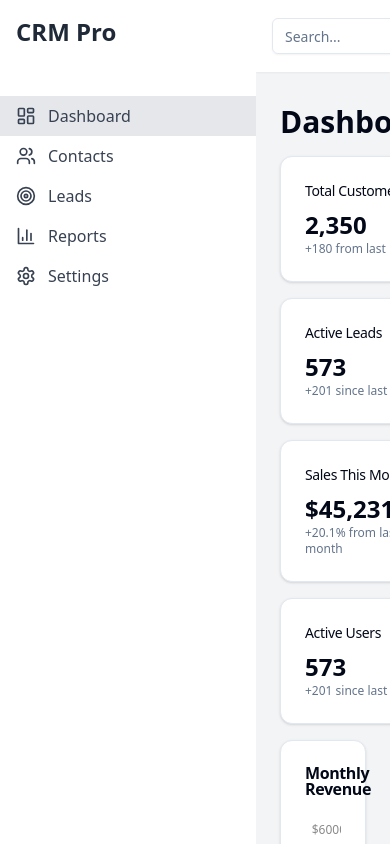
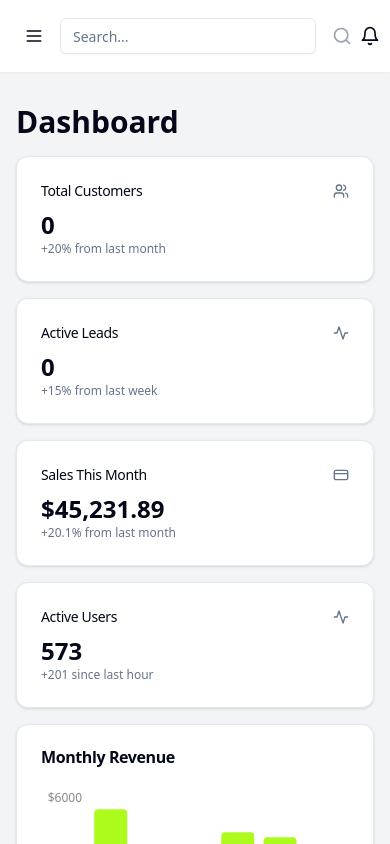
Before and after one commit to markokraemer/sg-121720488069521, a Next.js app: page / in a window 390 px wide. Built offline with nearby package versions, Linux system fonts and the light colour scheme.

Commit message:
SOFTGEN MAGIC

```diff
--- a/src/components/Layout.jsx
+++ b/src/components/Layout.jsx
@@ -11,9 +11,11 @@ import {
   BarChart3,
   Settings,
   Bell,
-  Search
+  Search,
+  Menu
 } from 'lucide-react';
 import { useGlobalContext } from '@/context/GlobalContext';
+import { Sheet, SheetContent, SheetTrigger } from "@/components/ui/sheet";
 
 export const Layout = ({ children }) => {
   const router = useRouter();
@@ -27,10 +29,8 @@ export const Layout = ({ children }) => {
     { icon: Settings, label: 'Settings', href: '/settings' },
   ];
 
-  return (
-    <div className="flex h-screen bg-gray-100">
-      {/* Sidebar */}
-      <aside className="w-64 bg-white shadow-md">
+  const Sidebar = () => (
+    <div className="h-full bg-white">
       <div className="p-4">
         <h1 className="text-2xl font-bold text-gray-800">CRM Pro</h1>
       </div>
@@ -46,6 +46,14 @@ export const Layout = ({ children }) => {
           </Link>
         ))}
       </nav>
+    </div>
+  );
+
+  return (
+    <div className="flex h-screen bg-gray-100">
+      {/* Sidebar for larger screens */}
+      <aside className="hidden md:block w-64 bg-white shadow-md">
+        <Sidebar />
       </aside>
 
       {/* Main content */}
@@ -54,6 +62,17 @@ export const Layout = ({ children }) => {
         <header className="bg-white shadow-sm z-10">
           <div className="max-w-7xl mx-auto py-4 px-4 sm:px-6 lg:px-8 flex justify-between items-center">
             <div className="flex items-center">
+              {/* Mobile menu */}
+              <Sheet>
+                <SheetTrigger asChild>
+                  <Button variant="ghost" size="icon" className="md:hidden mr-2">
+                    <Menu className="h-5 w-5" />
+                  </Button>
+                </SheetTrigger>
+                <SheetContent side="left" className="w-64 p-0">
+                  <Sidebar />
+                </SheetContent>
+              </Sheet>
               <Input
                 type="search"
                 placeholder="Search..."
@@ -75,7 +94,7 @@ export const Layout = ({ children }) => {
 
         {/* Page content */}
         <main className="flex-1 overflow-x-hidden overflow-y-auto bg-gray-100">
-          <div className="container mx-auto px-6 py-8">
+          <div className="container mx-auto px-4 sm:px-6 lg:px-8 py-8">
             {children}
           </div>
         </main>
--- a/src/pages/index.js
+++ b/src/pages/index.js
@@ -1,6 +1,7 @@
 import React from 'react';
 import { Card, CardContent, CardHeader, CardTitle } from "@/components/ui/card";
-import { Bar, BarChart, ResponsiveContainer, XAxis, YAxis } from "recharts";
+import { ResponsiveContainer, BarChart, Bar, XAxis, YAxis, Tooltip, Legend } from "recharts";
+import { useGlobalContext } from '@/context/GlobalContext';
 
 const data = [
   { name: "Jan", total: Math.floor(Math.random() * 5000) + 1000 },
@@ -12,6 +13,8 @@ const data = [
 ];
 
 export default function Dashboard() {
+  const { state } = useGlobalContext();
+
   return (
     <div className="space-y-4">
       <h1 className="text-3xl font-bold">Dashboard</h1>
@@ -36,8 +39,8 @@ export default function Dashboard() {
             </svg>
           </CardHeader>
           <CardContent>
-            <div className="text-2xl font-bold">2,350</div>
-            <p className="text-xs text-muted-foreground">+180 from last month</p>
+            <div className="text-2xl font-bold">{state.contacts.length}</div>
+            <p className="text-xs text-muted-foreground">+20% from last month</p>
           </CardContent>
         </Card>
         <Card>
@@ -57,8 +60,10 @@ export default function Dashboard() {
             </svg>
           </CardHeader>
           <CardContent>
-            <div className="text-2xl font-bold">573</div>
-            <p className="text-xs text-muted-foreground">+201 since last week</p>
+            <div className="text-2xl font-bold">
+              {Object.values(state.leads).reduce((acc, curr) => acc + curr.length, 0)}
+            </div>
+            <p className="text-xs text-muted-foreground">+15% from last week</p>
           </CardContent>
         </Card>
         <Card>
@@ -127,6 +132,8 @@ export default function Dashboard() {
                 axisLine={false}
                 tickFormatter={(value) => `$${value}`}
               />
+              <Tooltip />
+              <Legend />
               <Bar dataKey="total" fill="#adfa1d" radius={[4, 4, 0, 0]} />
             </BarChart>
           </ResponsiveContainer>
```
Lines whose indentation alone changed are shown as unchanged.
